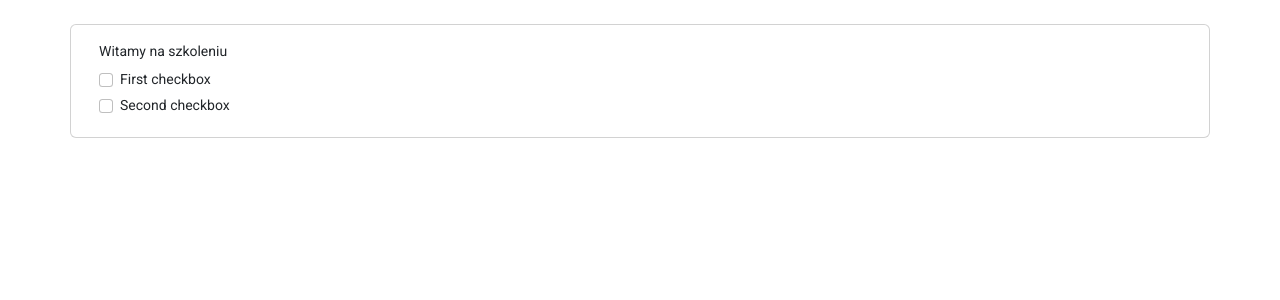
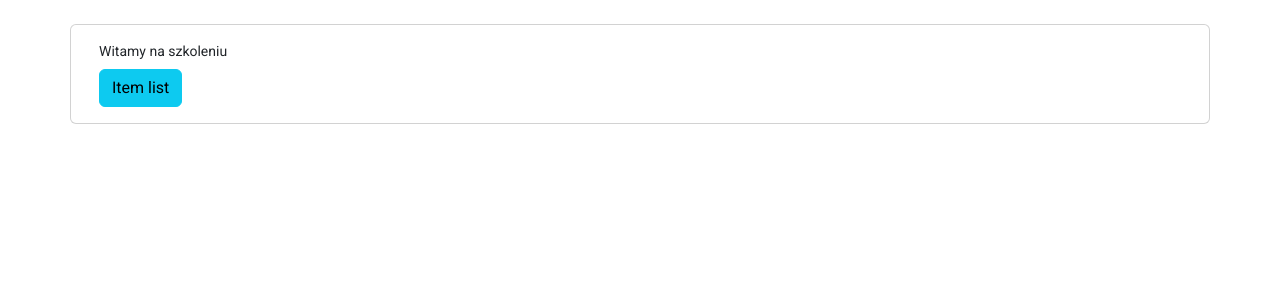
Before and after one commit to karolinajochymek/angular-cz3, an Angular app: page / in a window 1280 px wide. Shown: the top 300 px of the page. Built offline with nearby package versions, Linux system fonts and the light colour scheme.

Commit message:
add missing items

```diff
--- a/src/app/main-page/main-page.component.html
+++ b/src/app/main-page/main-page.component.html
@@ -4,7 +4,7 @@
             {{title}}
         </div>
         <!-- rozwiązanie 5.1 i 5.2 - wspólne checkboxy -->
-        <div class="form-check">
+        <!-- <div class="form-check">
             <input class="form-check-input" type="checkbox"
                 [(ngModel)]="firstPermission" id="firstPermission">
             <label class="form-check-label" for="firstPermission">
@@ -17,8 +17,11 @@
             <label class="form-check-label" for="secondPermission">
               Second checkbox
             </label>
-          </div>
-          <button type="button" class="btn btn-info" routerLink="/items"
-            *appCheckPermission="firstPermission;secondPermission:secondPermission">Item list</button> <!-- rozwiązanie 5.2 -->
-        </div>
+          </div> -->
+         <button type="button" class="btn btn-info" routerLink="/items">Item list</button>
+        <!-- <button type="button" class="btn btn-info" routerLink="/items"
+            *appSimpleCheckPermission="firstPermission">Item list</button> --> <!-- rozwiązanie 5.1 -->
+        <!-- <button type="button" class="btn btn-info" routerLink="/items"
+        *appCheckPermission="firstPermission;secondPermission:secondPermission">Item list</button> --><!-- rozwiązanie 5.2 -->
+    </div>
 </div>
```
